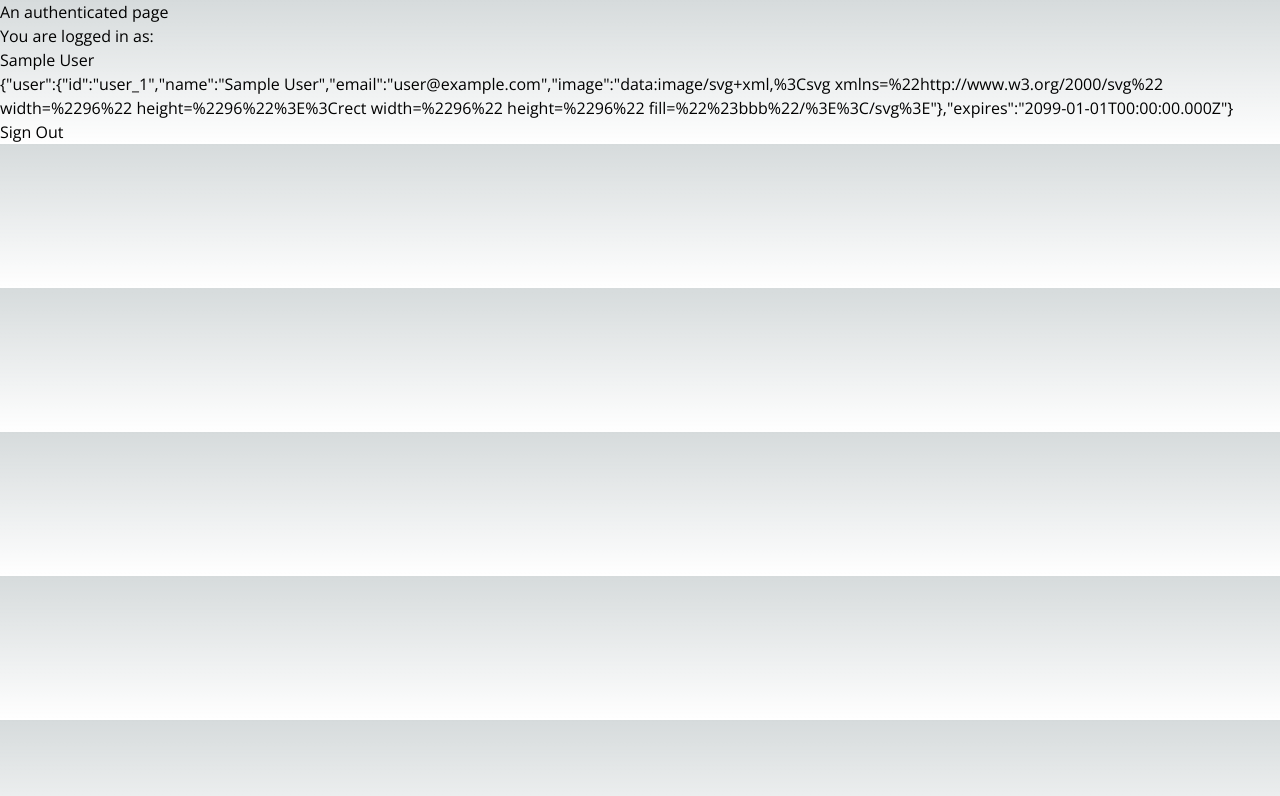
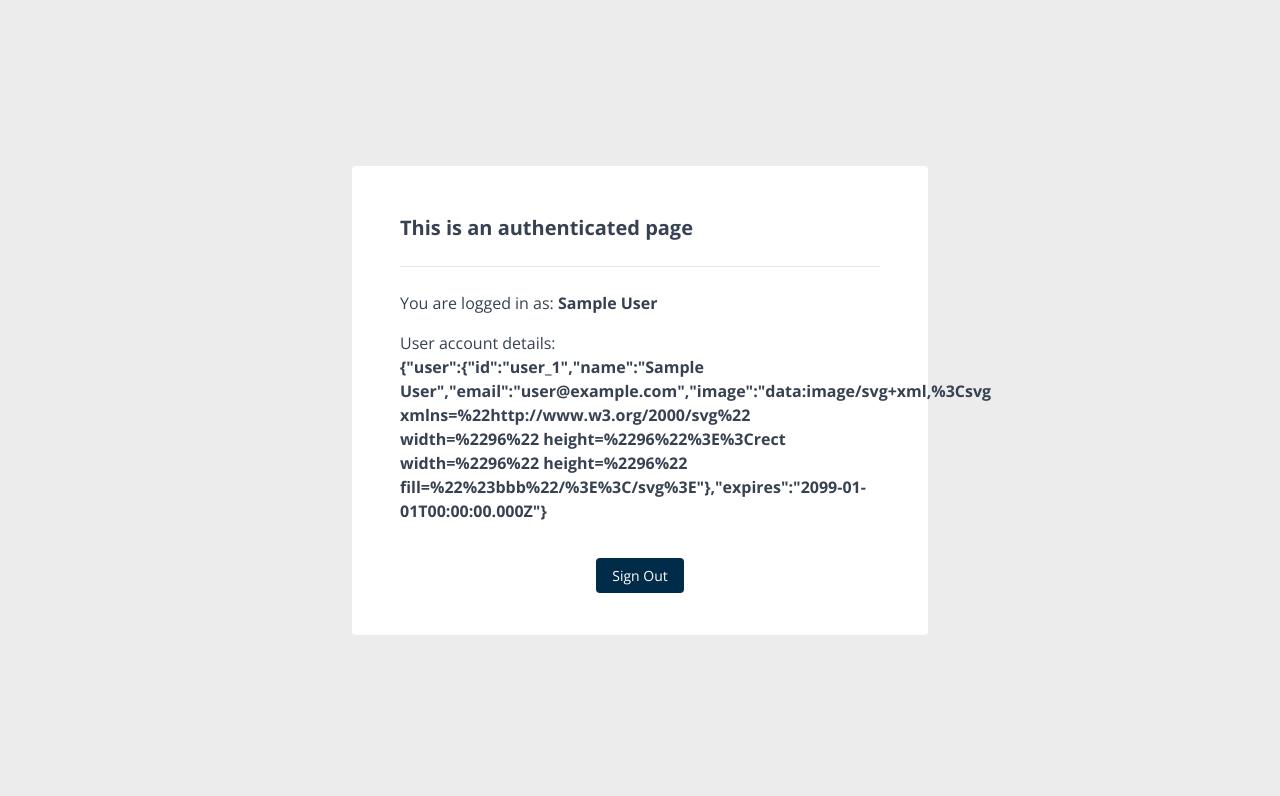
Before and after one commit to sharoncraddock/next-with-auth, a Next.js app: page /me in a window 1280 px wide. Shown: the top 796 px of the page. Built offline with nearby package versions, Linux system fonts and the light colour scheme; no server answers; sample sign-in values are in the browser's storage.

Commit message:
Style authenticated page.

```diff
--- a/app/me/page.jsx
+++ b/app/me/page.jsx
@@ -1,7 +1,7 @@
 import { options } from "../api/auth/[...nextauth]/options"
 import { getServerSession } from "next-auth/next"
 import { redirect } from "next/navigation"
-import Link from "next/link"
+import LinkButton from '../components/link-button'
 
 async function Me() {
 
@@ -12,13 +12,19 @@ async function Me() {
   }
 
   return (
-    <section>
-      <h1>An authenticated page</h1>
-      <h2 >You are logged in as:</h2>
-      <p>{session?.user?.name}</p>
-      <p>{JSON.stringify(session)}</p>
-
-      <Link href="/api/auth/signout">Sign Out</Link>
+    <section className="flex justify-center md:items-center h-screen bg-white md:bg-custom-gray">
+      <div className="text-gray-700 md:w-3/5 max-w-xl bg-white rounded p-12">
+        <h1 className="text-xl font-bold mb-6">This is an authenticated page</h1>
+        <hr />
+        <h2 className="mt-6">You are logged in as:{' '}
+          <span className="font-bold">{session?.user?.name}</span>
+        </h2>
+        <p className="mt-4">User account details:</p>
+        <p className="mb-10 font-bold">{JSON.stringify(session)}</p>
+        <div className="text-center">
+          <LinkButton text="Sign Out" href="/api/auth/signout" />
+        </div>
+      </div>
     </section>
   )
 }
--- a/app/signin/page.jsx
+++ b/app/signin/page.jsx
@@ -27,8 +27,8 @@ export default function LoginPage() {
       password,
     });
 
-    if (result.error) {
-      alert(result.error);
+    if (result?.error) {
+      alert(result?.error);
     } else {
       router.push('/me');
     }
```
